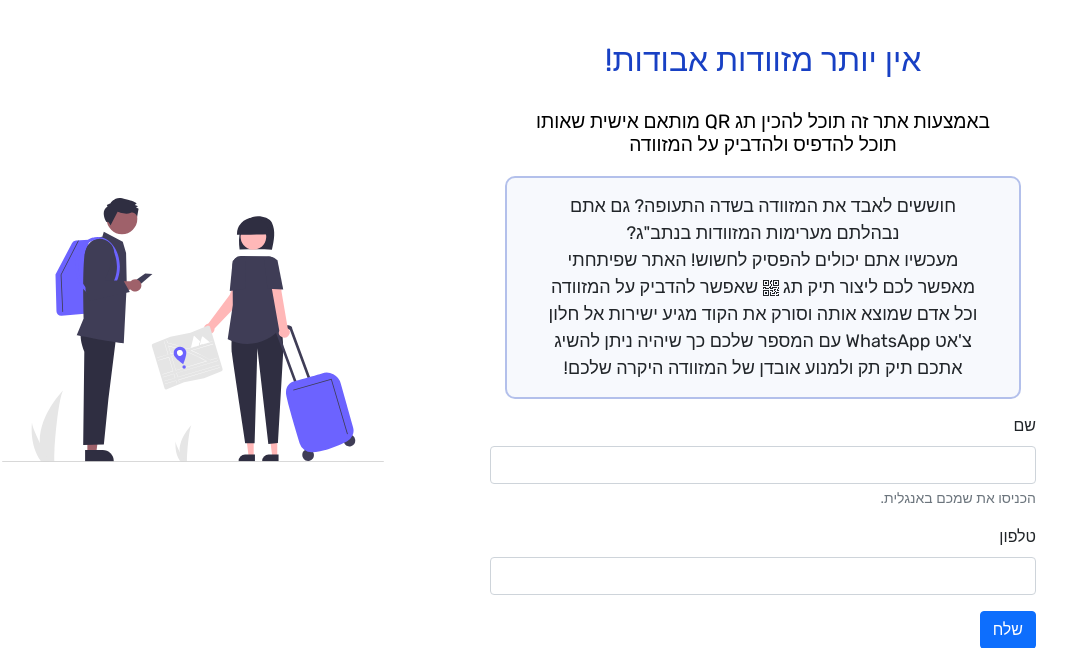
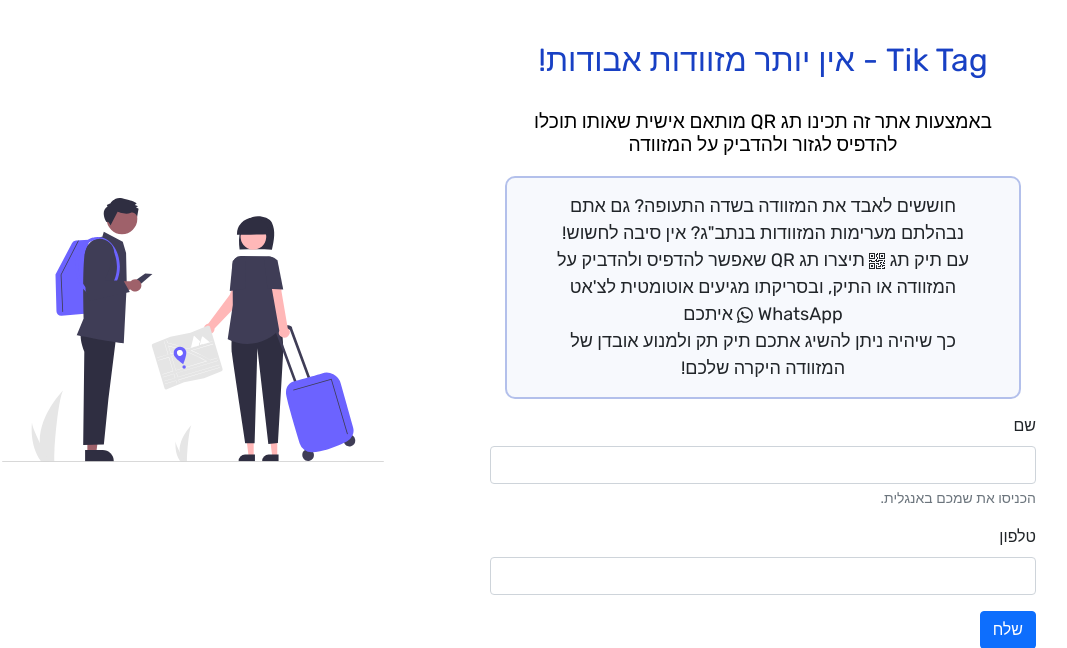
Before and after one commit to Evyatarr/Tik-Tag, a Flask app: page / in a window 1280 px wide. Shown: the part 59-707 px from the top of the page, without its empty margins (162-1229 px from the left). Run offline with Flask 2, Linux system fonts and the light colour scheme.

Commit message:
update for in-website text and headlines

```diff
--- a/templates/index.html
+++ b/templates/index.html
@@ -1,20 +1,29 @@
 {% extends "base1.html" %}
 {%block title%} Tik Tag - הכן ת QR למזוודה בתיקתק!{%endblock%}
-{%block header%}  אין יותר מזוודות אבודות! {%endblock%}
-{%block subtitle%}  באמצעות אתר זה תוכל להכין תג QR מותאם אישית שאותו תוכל להדפיס ולהדביק על המזוודה {%endblock%}
+{%block header%} Tik Tag - אין יותר מזוודות אבודות! {%endblock%}
+{%block subtitle%}  באמצעות אתר זה תכינו תג QR מותאם אישית שאותו תוכלו להדפיס לגזור ולהדביק על המזוודה {%endblock%}
 {%block content%}
 חוששים לאבד את המזוודה בשדה התעופה? גם אתם נבהלתם מערימות המזוודות בנתב"ג?
-<br>
-מעכשיו אתם יכולים להפסיק לחשוש!
-האתר שפיתחתי מאפשר לכם ליצור תיק תג   <svg xmlns="http://www.w3.org/2000/svg" width="16" height="16" fill="currentColor" class="bi bi-qr-code" viewBox="0 0 16 16">
-    <path d="M2 2h2v2H2V2Z"/>
-    <path d="M6 0v6H0V0h6ZM5 1H1v4h4V1ZM4 12H2v2h2v-2Z"/>
-    <path d="M6 10v6H0v-6h6Zm-5 1v4h4v-4H1Zm11-9h2v2h-2V2Z"/>
-    <path d="M10 0v6h6V0h-6Zm5 1v4h-4V1h4ZM8 1V0h1v2H8v2H7V1h1Zm0 5V4h1v2H8ZM6 8V7h1V6h1v2h1V7h5v1h-4v1H7V8H6Zm0 0v1H2V8H1v1H0V7h3v1h3Zm10 1h-1V7h1v2Zm-1 0h-1v2h2v-1h-1V9Zm-4 0h2v1h-1v1h-1V9Zm2 3v-1h-1v1h-1v1H9v1h3v-2h1Zm0 0h3v1h-2v1h-1v-2Zm-4-1v1h1v-2H7v1h2Z"/>
-    <path d="M7 12h1v3h4v1H7v-4Zm9 2v2h-3v-1h2v-1h1Z"/>
-  </svg>   שאפשר להדביק על המזוודה
- וכל אדם שמוצא אותה וסורק את הקוד מגיע ישירות אל חלון צ'אט
-WhatsApp עם המספר שלכם כך שיהיה ניתן להשיג אתכם תיק תק ולמנוע אובדן של המזוודה היקרה שלכם!
+אין סיבה לחשוש! <br>
+ עם תיק תג
+ <svg xmlns="http://www.w3.org/2000/svg" width="16" height="16" fill="currentColor" class="bi bi-qr-code" viewBox="0 0 16 16">
+  <path d="M2 2h2v2H2V2Z"/>
+  <path d="M6 0v6H0V0h6ZM5 1H1v4h4V1ZM4 12H2v2h2v-2Z"/>
+  <path d="M6 10v6H0v-6h6Zm-5 1v4h4v-4H1Zm11-9h2v2h-2V2Z"/>
+  <path d="M10 0v6h6V0h-6Zm5 1v4h-4V1h4ZM8 1V0h1v2H8v2H7V1h1Zm0 5V4h1v2H8ZM6 8V7h1V6h1v2h1V7h5v1h-4v1H7V8H6Zm0 0v1H2V8H1v1H0V7h3v1h3Zm10 1h-1V7h1v2Zm-1 0h-1v2h2v-1h-1V9Zm-4 0h2v1h-1v1h-1V9Zm2 3v-1h-1v1h-1v1H9v1h3v-2h1Zm0 0h3v1h-2v1h-1v-2Zm-4-1v1h1v-2H7v1h2Z"/>
+  <path d="M7 12h1v3h4v1H7v-4Zm9 2v2h-3v-1h2v-1h1Z"/>
+</svg>
+ תיצרו תג QR שאפשר להדפיס ולהדביק על המזוודה או התיק,
+ובסריקתו מגיעים אוטומטית לצ'אט
+WhatsApp
+<svg
+  xmlns="http://www.w3.org/2000/svg" width="16" height="16" fill="currentColor"class="bi bi-whatsapp" viewBox="0 0 16 16">
+  <path
+    d="M13.601 2.326A7.854 7.854 0 0 0 7.994 0C3.627 0 .068 3.558.064 7.926c0 1.399.366 2.76 1.057 3.965L0 16l4.204-1.102a7.933 7.933 0 0 0 3.79.965h.004c4.368 0 7.926-3.558 7.93-7.93A7.898 7.898 0 0 0 13.6 2.326zM7.994 14.521a6.573 6.573 0 0 1-3.356-.92l-.24-.144-2.494.654.666-2.433-.156-.251a6.56 6.56 0 0 1-1.007-3.505c0-3.626 2.957-6.584 6.591-6.584a6.56 6.56 0 0 1 4.66 1.931 6.557 6.557 0 0 1 1.928 4.66c-.004 3.639-2.961 6.592-6.592 6.592zm3.615-4.934c-.197-.099-1.17-.578-1.353-.646-.182-.065-.315-.099-.445.099-.133.197-.513.646-.627.775-.114.133-.232.148-.43.05-.197-.1-.836-.308-1.592-.985-.59-.525-.985-1.175-1.103-1.372-.114-.198-.011-.304.088-.403.087-.088.197-.232.296-.346.1-.114.133-.198.198-.33.065-.134.034-.248-.015-.347-.05-.099-.445-1.076-.612-1.47-.16-.389-.323-.335-.445-.34-.114-.007-.247-.007-.38-.007a.729.729 0 0 0-.529.247c-.182.198-.691.677-.691 1.654 0 .977.71 1.916.81 2.049.098.133 1.394 2.132 3.383 2.992.47.205.84.326 1.129.418.475.152.904.129 1.246.08.38-.058 1.171-.48 1.338-.943.164-.464.164-.86.114-.943-.049-.084-.182-.133-.38-.232z"
+  />
+</svg>
+איתכם  <br>
+ כך שיהיה ניתן להשיג אתכם תיק תק ולמנוע אובדן של המזוודה היקרה שלכם!
 {%endblock%}
 {%block var%}
 
```
